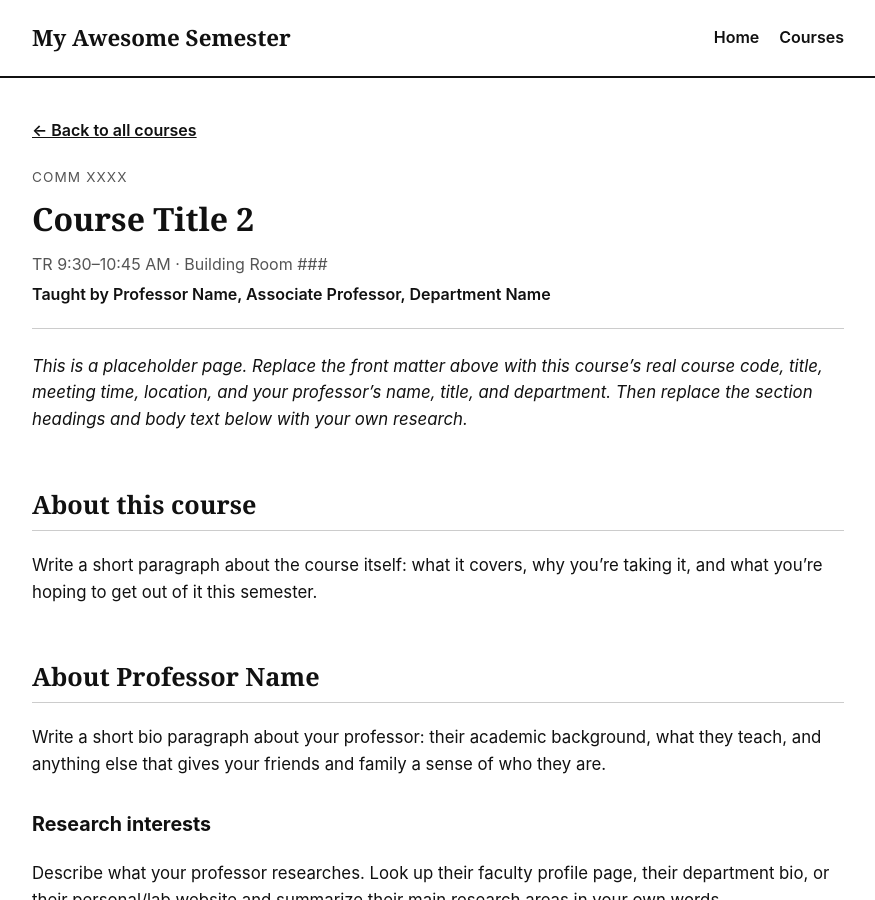
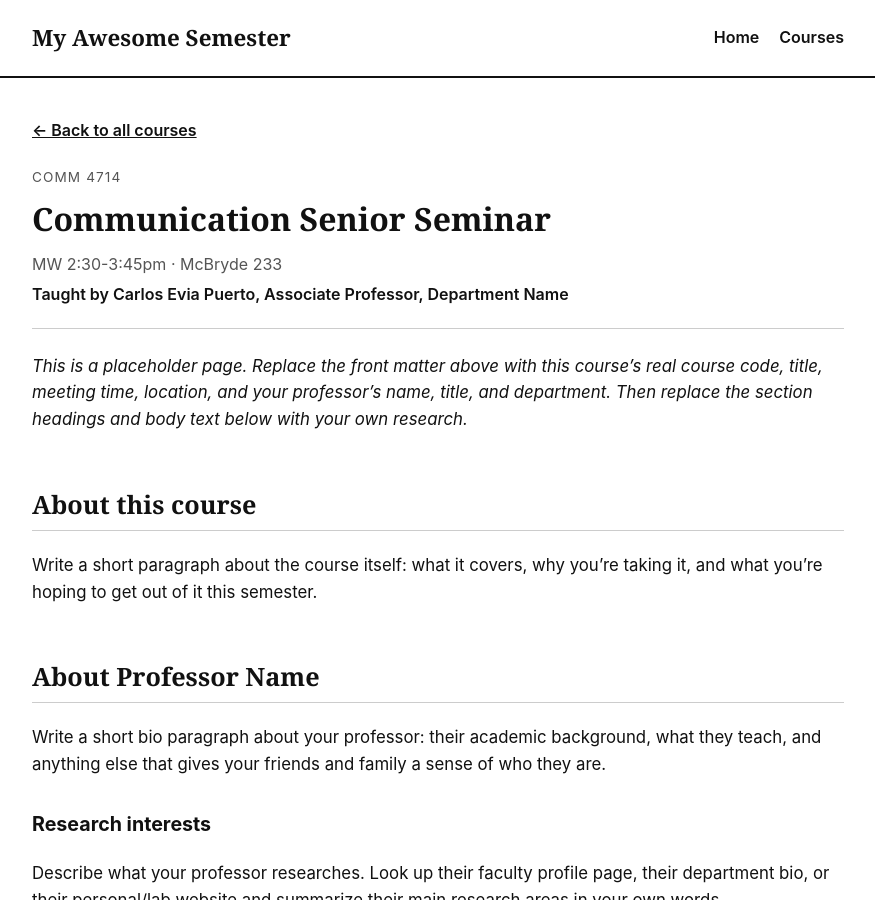
Before and after one commit to nevahall/myawesomesemester, a Jekyll site: the page built from _courses/course-02.md, in a window 1280 px wide and 900 px high. Shown: the whole window, without its empty margins (202-1077 px from the left). Built offline with Jekyll 4.4.1, drawn with Linux system fonts in a browser that asks for light colours.

Commit message:
Update course details for Course 2

```diff
--- a/_courses/course-02.md
+++ b/_courses/course-02.md
@@ -1,10 +1,10 @@
 ---
 course_number: 2
-course_code: "COMM XXXX"
-course_title: "Course Title 2"
-meeting_time: "TR 9:30–10:45 AM"
-location: "Building Room ###"
-instructor_name: "Professor Name"
+course_code: "COMM 4714"
+course_title: "Communication Senior Seminar"
+meeting_time: "MW 2:30-3:45pm"
+location: "McBryde 233"
+instructor_name: "Carlos Evia Puerto"
 instructor_title: "Associate Professor"
 instructor_department: "Department Name"
 ---
```
